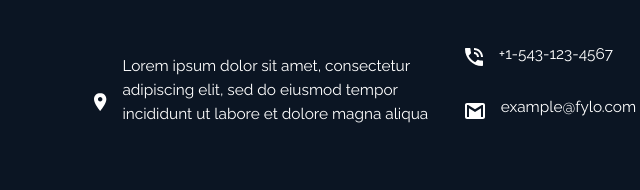
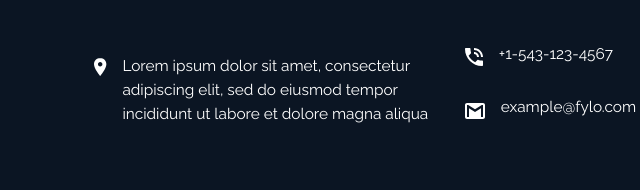
Before and after one commit to inanocs/Fylo-Dark-Landing-Page, a plain HTML site: page src/index.html in a window 1536 px wide. Shown: the part 3510-3700 px from the top of the page, 24-664 px from the left. Drawn offline with Linux system fonts and the light colour scheme.

Commit message:
Styles corrections

```diff
--- a/src/css/styles.css
+++ b/src/css/styles.css
@@ -555,6 +555,12 @@ li:not(:last-child) .list__item {
     align-items: center;
     grid-row: 1 / span 3;
   }
+
+  .location__img {
+    align-self: flex-start;
+    margin-top: 1.5rem;
+  }
+
   .email {
     grid-column: 2/-1;
     grid-row: 2/2;
```
